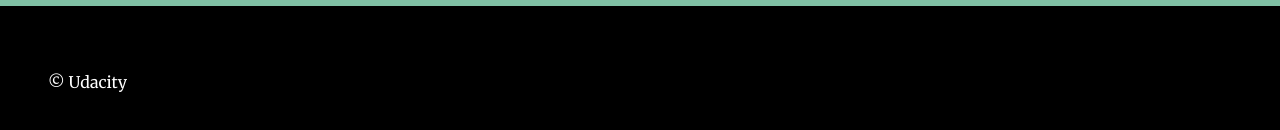
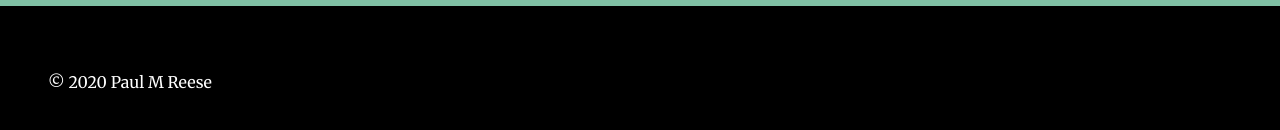
Before and after one commit to paulmreese/fend-landing-page, a plain HTML site: page index.html in a window 1280 px wide. Shown: the part 2465-2595 px from the top of the page. Drawn offline with Linux system fonts and the light colour scheme.

Commit message:
Remove dev logging

```diff
--- a/index.html
+++ b/index.html
@@ -53,7 +53,7 @@
   </main>
 
   <footer class="page__footer">
-    <p>&copy Udacity</p>
+    <p>&copy 2020 Paul M Reese</p>
   </footer>
   <script src="./js/app.js" type="text/javascript"></script>
 </body>
--- a/js/app.js
+++ b/js/app.js
@@ -64,7 +64,6 @@ detectScrollPosition = () => {
     for (let i = 0; i < sectionTops.length; i++) {
         const currentSection = document.getElementById(sectionIds[i]);
         const currentLink = document.getElementById(`link-to-${sectionIds[i]}`);
-        console.log(currentLink);
         if (window.pageYOffset >= sectionTops[i] - 50 &&
             window.pageYOffset <= sectionBottoms[i] - 50) {
                 currentSection.classList.add('active-section');
@@ -86,9 +85,6 @@ detectScrollPosition = () => {
 // build the nav
 getSectionInfo();
 appendNavLink();
-//For development, keep tabs on the actual section offsets
-console.log(sectionTops + " " + window.pageYOffset);
-
 
 // Add class 'active-section' to section when near top of viewport
 document.addEventListener('scroll', detectScrollPosition);
@@ -111,7 +107,6 @@ document.addEventListener('scroll', detectScrollPosition);
 for (const link of document.querySelectorAll('.menu__link')) {
     link.addEventListener('click', (e) => {
         e.preventDefault();
-        console.log(e.target);
         const sectionId = e.target.dataset.linkId;
         window.scroll({
             top: document.getElementById(sectionId).offsetTop,
```
